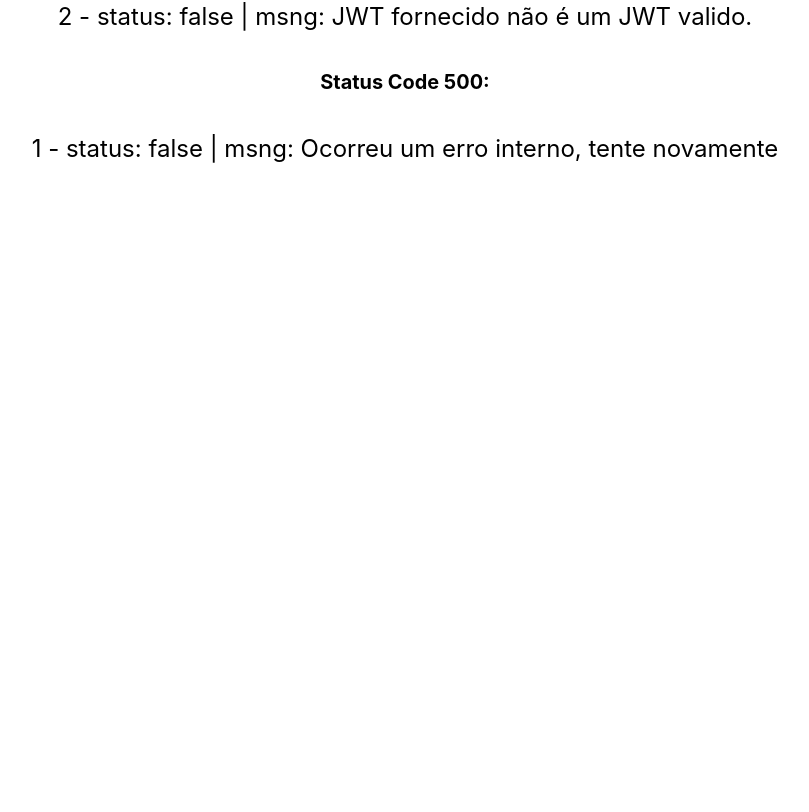
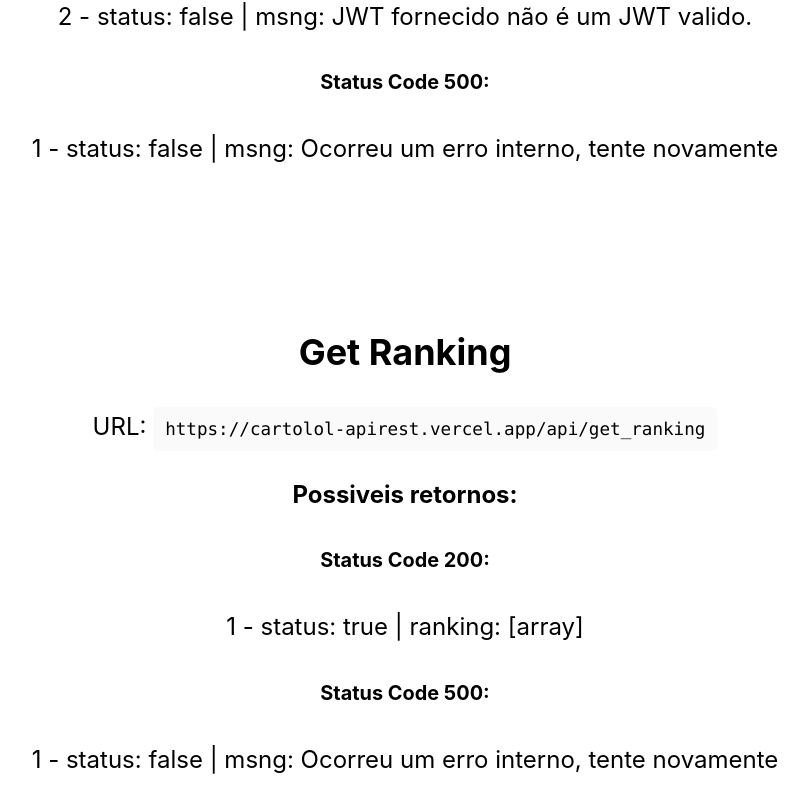
Before and after one commit to SrMilton/cartolol-apirest, a Next.js app: page / in a window 1280 px wide. Shown: the part 6428-7240 px from the top of the page, without its empty margins (235-1044 px from the left). Before the commit the page ends 6723 px from the top, so only its background shows below. Built offline with nearby package versions, Linux system fonts and the light colour scheme.

Commit message:
Add Ranking

```diff
--- /dev/null
+++ b/pages/api/get_ranking.ts
@@ -0,0 +1,22 @@
+import type { NextApiRequest, NextApiResponse } from 'next'
+import NextCors from 'nextjs-cors';
+import {executeQuery} from '../../config/db'
+
+export default async function handler(req: NextApiRequest,res: NextApiResponse)
+{
+  await NextCors(req, res, {
+    // Options
+    methods: ['GET', 'HEAD', 'PUT', 'PATCH', 'POST', 'DELETE'],
+    origin: '*',
+    optionsSuccessStatus: 200, // some legacy browsers (IE11, various SmartTVs) choke on 204
+ });
+
+ var query = "SELECT id, username, email, ptos FROM users WHERE ptos > 0 ORDER BY ptos DESC;"
+ var checkuser = await executeQuery(query, [])
+
+ return res.status(200).json(
+    { status: 'true',
+    ranking: checkuser}
+    )
+
+}
--- a/pages/index.tsx
+++ b/pages/index.tsx
@@ -246,6 +246,29 @@ export default function Home() {
         1 - status: false | msng: Ocorreu um erro interno, tente novamente <br></br>
         </div>
 
+        <div className={styles.description}>
+        <h2 >
+          Get Ranking
+        </h2>
+
+
+        URL: <code className={styles.code}>https://cartolol-apirest.vercel.app/api/get_ranking</code>
+          <br></br>
+
+        <h4 >
+          Possiveis retornos:
+        </h4>
+        <h5 >
+          Status Code 200:
+        </h5>
+        1 - status: true | ranking: [array] <br></br>
+
+        <h5 >
+          Status Code 500:
+        </h5>
+        1 - status: false | msng: Ocorreu um erro interno, tente novamente <br></br>
+        </div>
+
 
       </main>
     </div>
```
